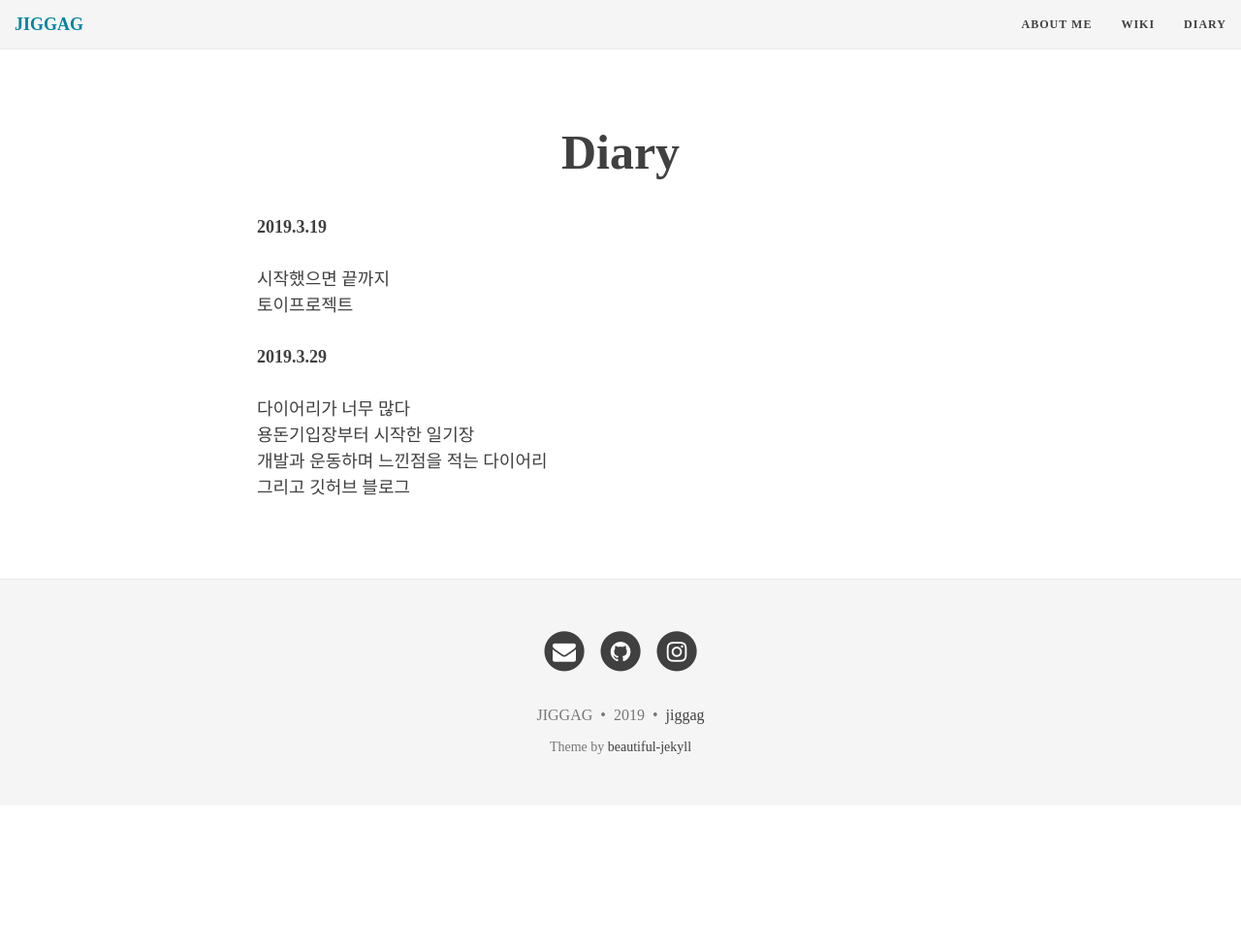
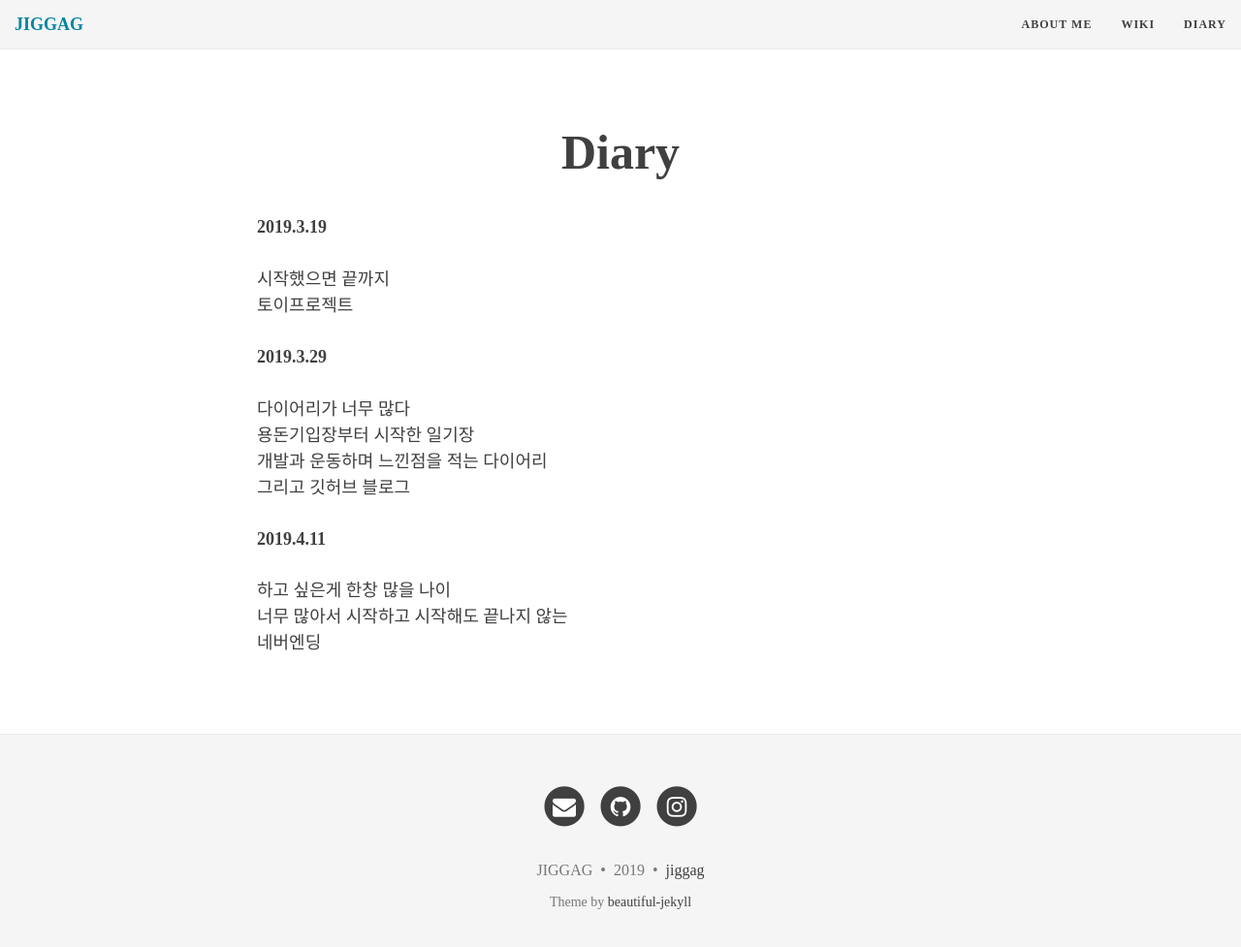
Before and after one commit to jiggag/jiggag.github.io, a Jekyll site: the page built from diary.md, in a window 1280 px wide and 991 px high. Shown: the top 977 px of the window at 97% size. Built offline with Jekyll 4.4.1, drawn with Linux system fonts in a browser that asks for light colours; nearby versions of some CDN libraries.

Commit message:
Update diary.md

```diff
--- a/diary.md
+++ b/diary.md
@@ -11,3 +11,8 @@ title: Diary
 용돈기입장부터 시작한 일기장
 개발과 운동하며 느낀점을 적는 다이어리
 그리고 깃허브 블로그
+
+#### 2019.4.11
+하고 싶은게 한창 많을 나이
+너무 많아서 시작하고 시작해도 끝나지 않는
+네버엔딩
```
